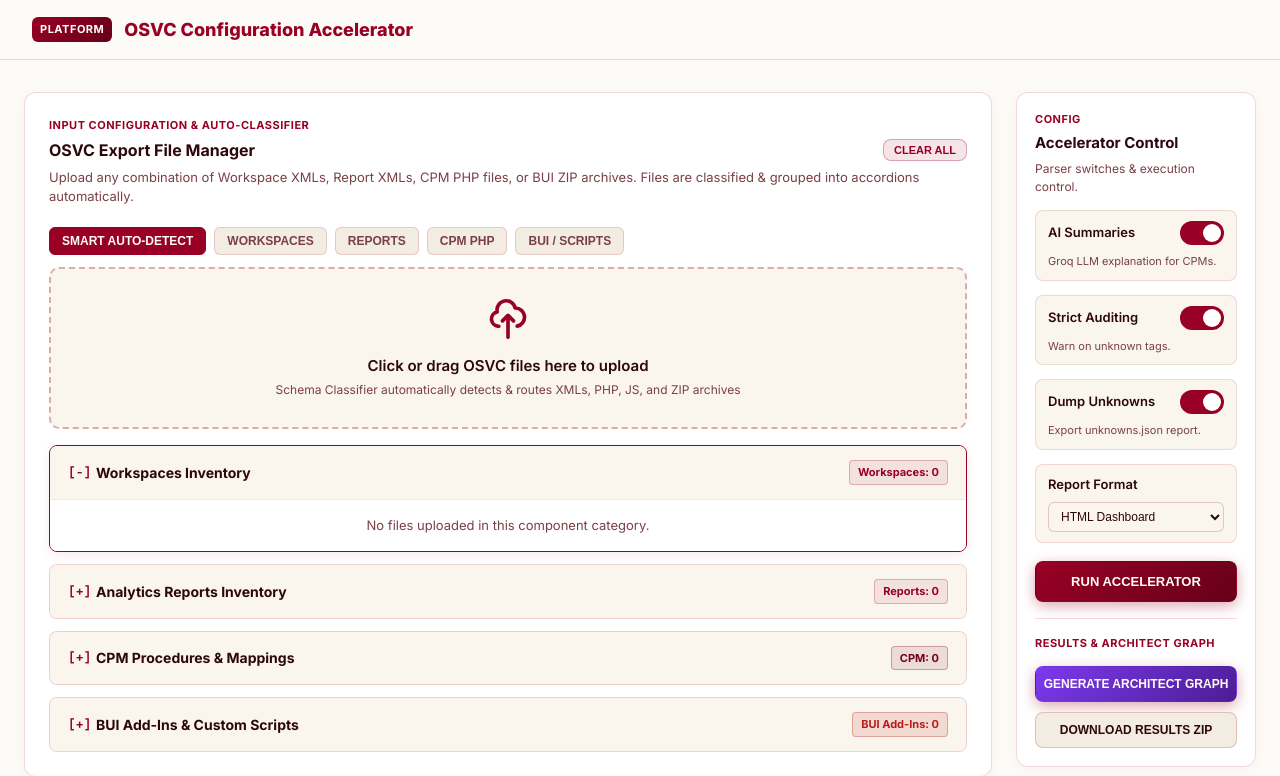
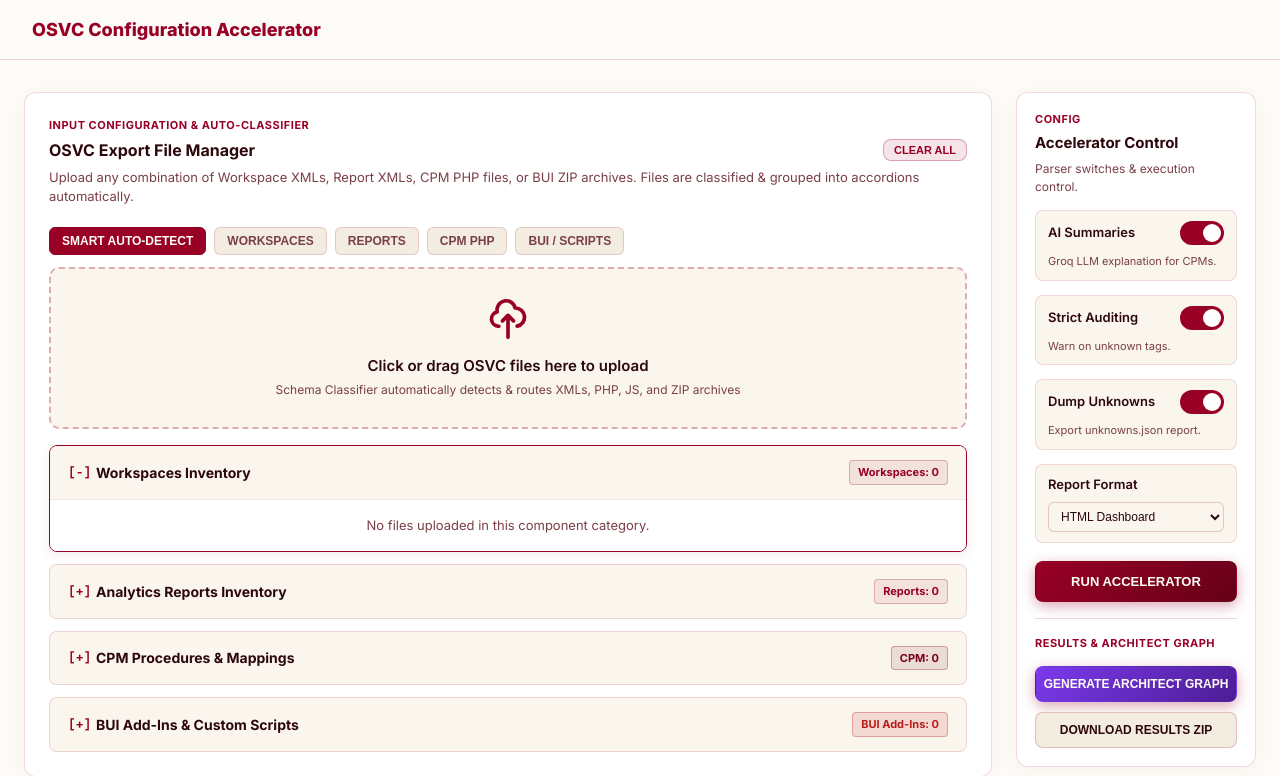
Before and after one commit to SujalMatolia0/Config_Migration, a Flask app: page / in a window 1280 px wide. Shown: the top 776 px of the page. Run offline with Flask 3, Linux system fonts and the light colour scheme; data that the repository does not hold is empty.

Commit message:
style: remove platform red pill badge from UI header

```diff
--- a/templates/index.html
+++ b/templates/index.html
@@ -390,7 +390,6 @@
 
   <header>
     <div class="brand-title">
-      <span class="brand-badge">PLATFORM</span>
       <span class="brand-name">OSVC Configuration Accelerator</span>
     </div>
   </header>
```
